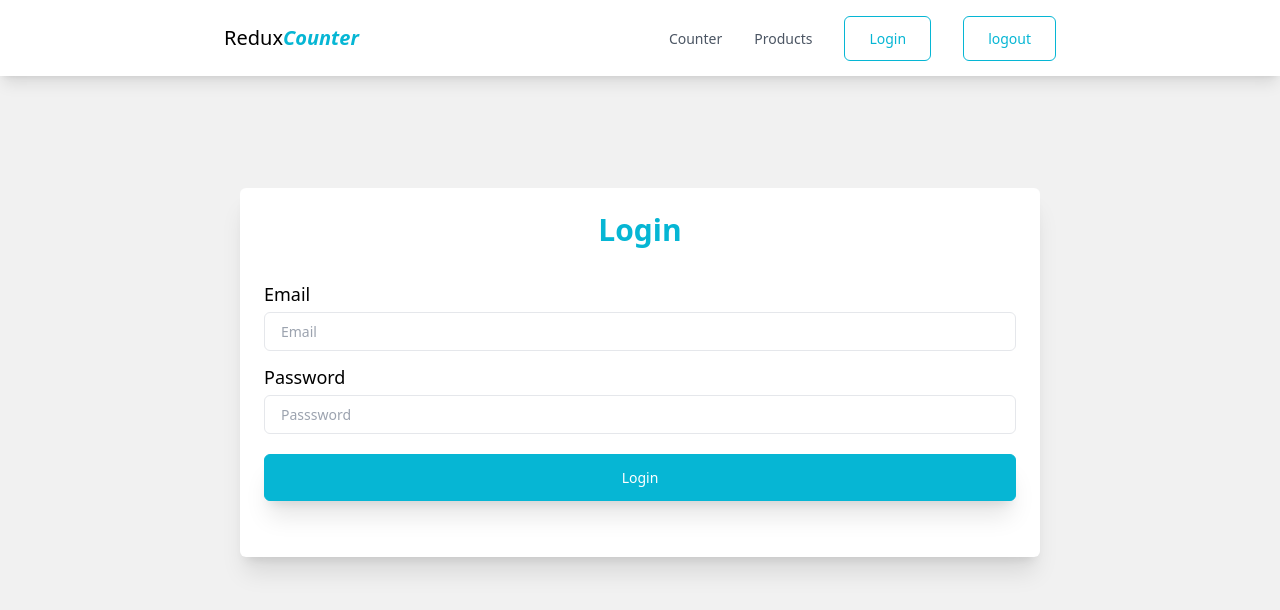
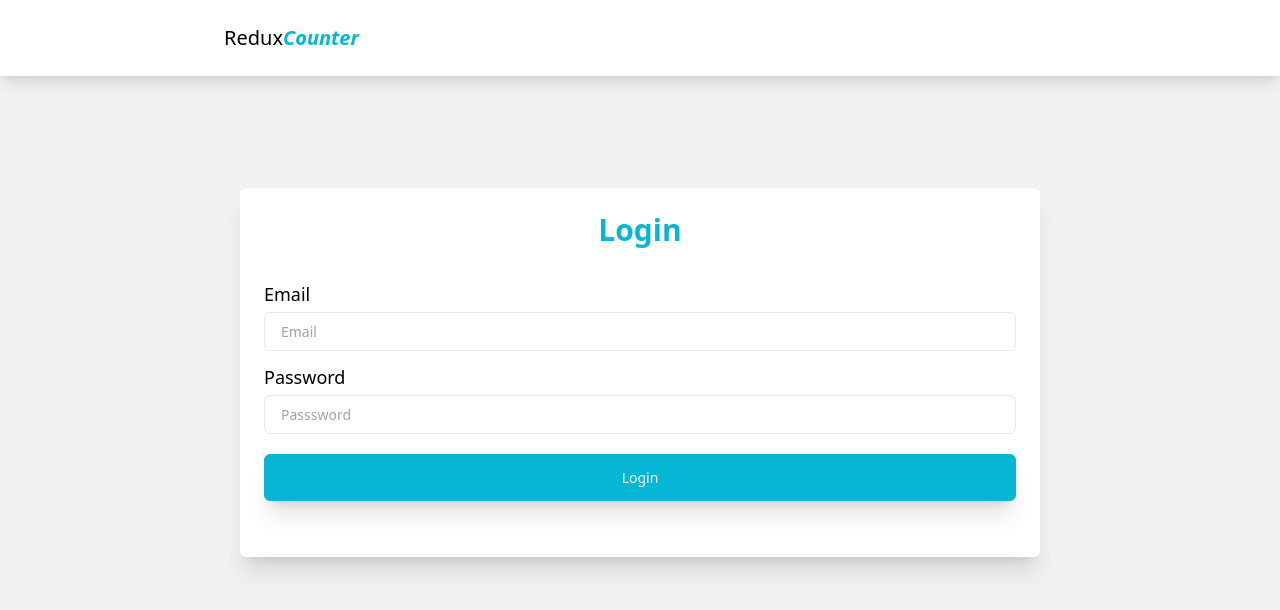
Before and after one commit to AmaduKamara/redux-counter-auth, a React (Create React App) app: page / in a window 1280 px wide. Shown: the top 610 px of the page. Built offline with nearby package versions, Linux system fonts and the light colour scheme.

Commit message:
Update Navbar.jsx

```diff
--- a/src/components/Navbar.jsx
+++ b/src/components/Navbar.jsx
@@ -1,39 +1,40 @@
 import React from "react";
+import { useSelector, useDispatch } from "react-redux";
 import { Link } from "react-router-dom";
+import { authActions } from "../store/index";
 
 const Navbar = () => {
+  const isAuth = useSelector((state) => state.auth.isAuthenticated);
+  const dispatch = useDispatch();
+
+  const handleLogout = () => {
+    dispatch(authActions.logout());
+  };
+
   return (
     <header className="bg-white py-6 px-56 flex items-center justify-between shadow-lg">
       <Link to="/" className="text-xl">
         Redux<em className="text-cyan-500 font-semibold">Counter</em>
       </Link>
 
+      {isAuth && (
         <nav>
           <ul className="flex items-center space-x-8">
             <li className="cursor-pointer text-gray-600">
               <Link to="/">Counter</Link>
             </li>
             <li className="cursor-pointer text-gray-600">
-            <Link to="/products">Products</Link>
-          </li>
-          <li className="cursor-pointer text-gray-600">
-            <Link
-              to="/login"
+              <button
+                type="button"
                 className="text-cyan-500 py-3 px-6 rounded-md border border-cyan-500 hover:bg-cyan-500 hover:text-white"
-            >
-              Login
-            </Link>
-          </li>
-          <li className="cursor-pointer text-gray-600">
-            <Link
-              to="/"
-              className="text-cyan-500 py-3 px-6 rounded-md border border-cyan-500 hover:bg-cyan-500 hover:text-white"
+                onClick={handleLogout}
               >
                 logout
-            </Link>
+              </button>
             </li>
           </ul>
         </nav>
+      )}
     </header>
   );
 };
```
Lines whose indentation alone changed are shown as unchanged.
